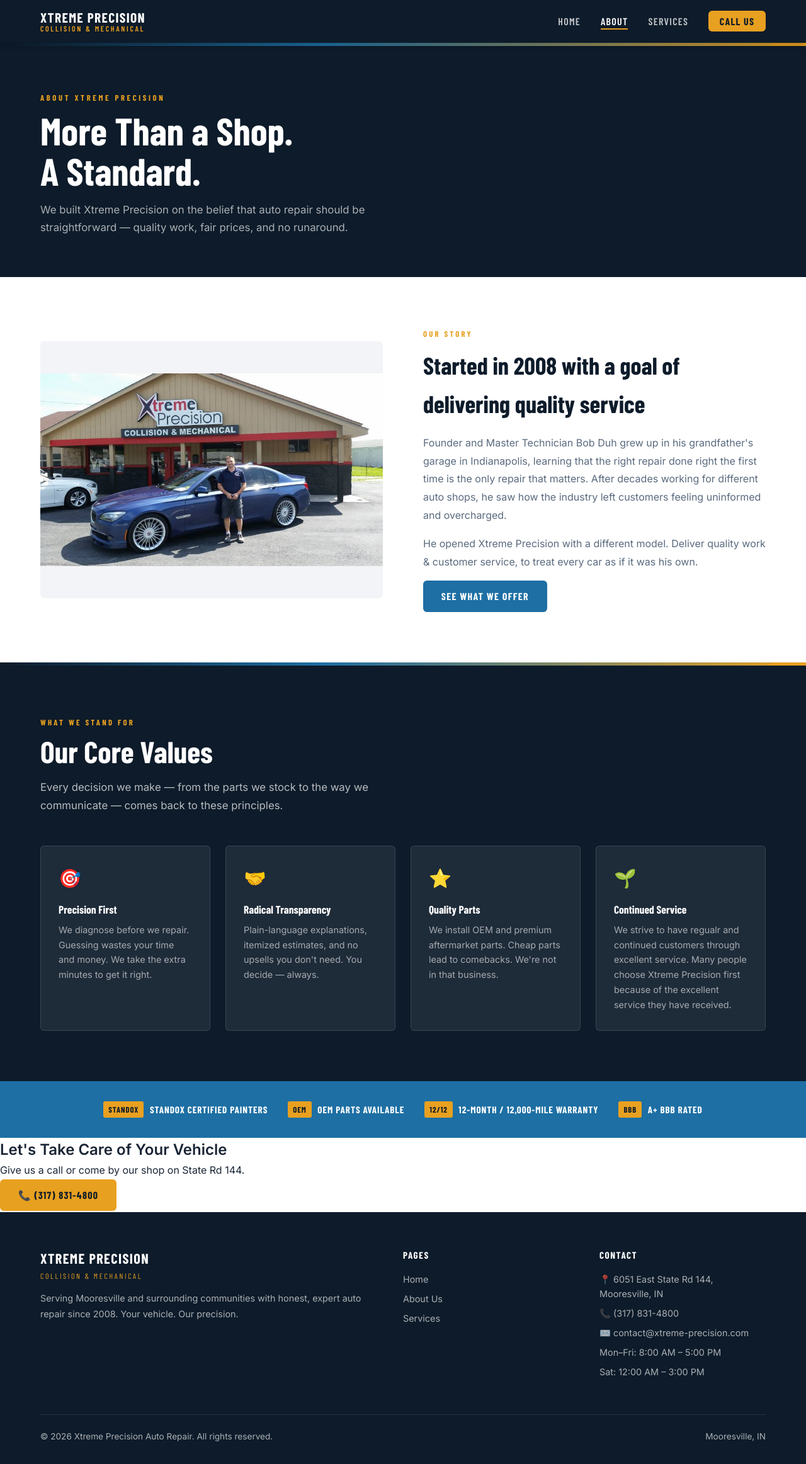
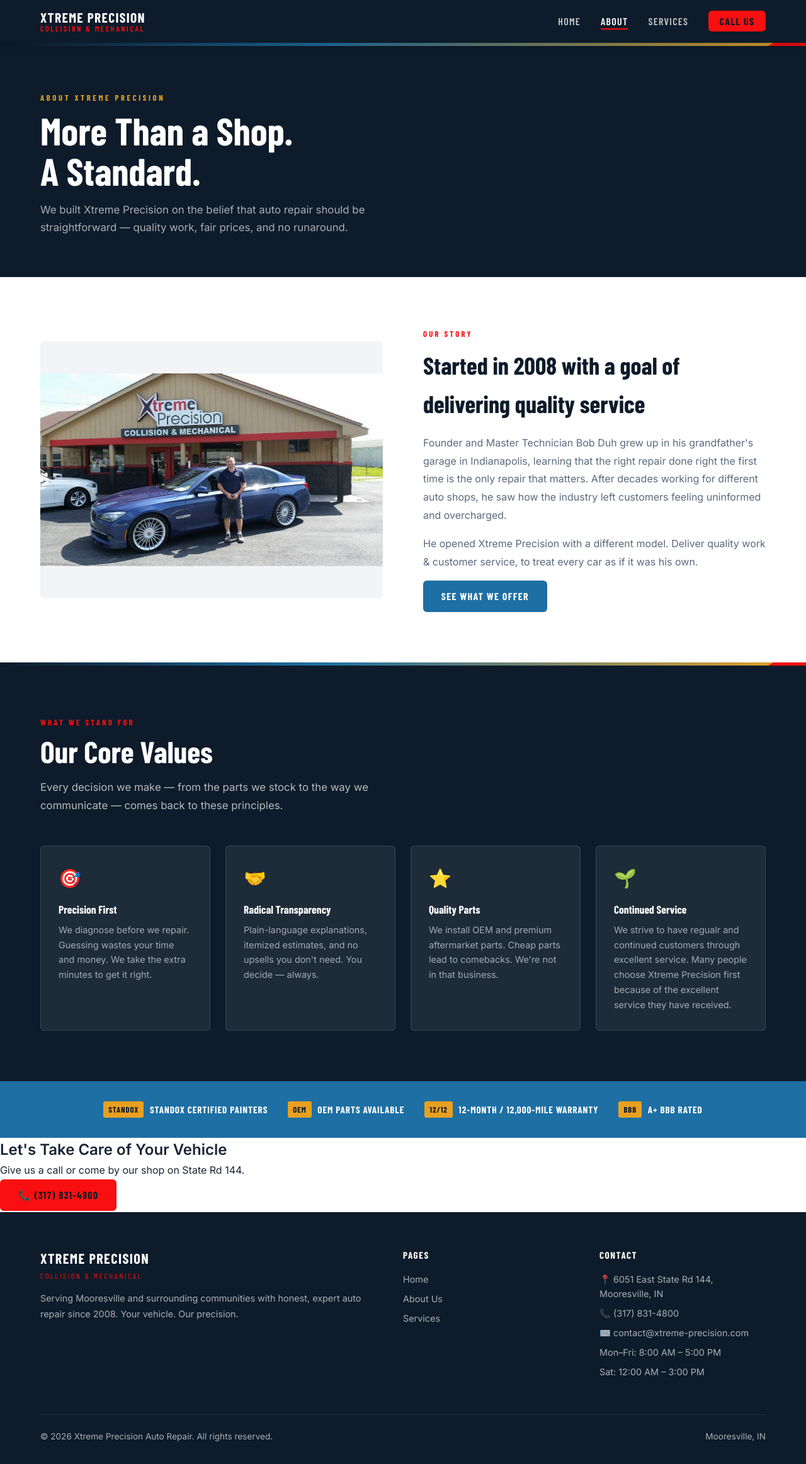
Before and after one commit to jduhXP/xpweb, a plain HTML site: page about.html in a window 1280 px wide. Shown: the whole page at 63% size. Drawn offline with nearby package versions, Linux system fonts and the light colour scheme; a web font is replaced by a local one.

Commit message:
Update style.css  202608061226

```diff
--- a/style.css
+++ b/style.css
@@ -8,6 +8,8 @@
 :root {
   --navy:    #0D1B2A;
   --navy-mid:#142233;
+  --red-bt:  #F90F0F;
+  --red-dk:  #D00000;
   --white:   #FFFFFF;
   --silver:  #F2F4F7;
   --blue:    #1D6FA4;
@@ -74,7 +76,7 @@
   font-weight: 600;
   font-size: .75rem;
   letter-spacing: .22em;
-  color: var(--amber);
+  color: var(--red-bt);
   text-transform: uppercase;
 }
 
@@ -96,19 +98,19 @@
 .nav__links a:hover,
 .nav__links a.active { color: var(--white); }
 .nav__links a.active {
-  border-bottom: 2px solid var(--amber);
+  border-bottom: 2px solid var(--red-bt);
   padding-bottom: 2px;
 }
 
 .nav__cta {
-  background: var(--amber);
+  background: var(--red-bt);
   color: var(--navy) !important;
   font-weight: 700 !important;
   padding: .45rem 1.1rem;
   border-radius: var(--radius);
   transition: background .2s !important;
 }
-.nav__cta:hover { background: var(--amber-dk) !important; }
+.nav__cta:hover { background: var(--red-dk) !important; }
 
 /* ── Precision stripe ── */
 .stripe {
@@ -121,7 +123,7 @@
   position: absolute;
   right: 0; top: 0;
   width: 60px; height: 5px;
-  background: var(--amber);
+  background: var(--red-bt);
   clip-path: polygon(8px 0%, 100% 0%, 92px 100%, 0% 100%);
 }
 
@@ -141,7 +143,7 @@
   font-size: .8rem;
   letter-spacing: .25em;
   text-transform: uppercase;
-  color: var(--amber);
+  color: var(--red-bt);
   margin-bottom: .6rem;
 }
 .section__title {
@@ -176,8 +178,8 @@
   border: none;
 }
 .btn:hover { transform: translateY(-1px); }
-.btn--amber { background: var(--amber); color: var(--navy); }
-.btn--amber:hover { background: var(--amber-dk); }
+.btn--amber { background: var(--red-bt); color: var(--navy); }
+.btn--amber:hover { background: var(--red-dk); }
 .btn--outline {
   background: transparent;
   border: 2px solid var(--white);
@@ -253,7 +255,7 @@
   font-family: var(--font-head);
   font-size: .75rem;
   letter-spacing: .22em;
-  color: var(--amber);
+  color: var(--red-bt);
   text-transform: uppercase;
   margin-bottom: .9rem;
 }
@@ -268,7 +270,7 @@
   margin-bottom: .9rem;
 }
 .footer__col li { margin-bottom: .5rem; font-size: .9rem; }
-.footer__col a:hover { color: var(--amber); }
+.footer__col a:hover { color: var(--red-bt); }
 .footer__bottom {
   border-top: 1px solid rgba(255,255,255,.1);
   padding-top: 1.5rem;
```
